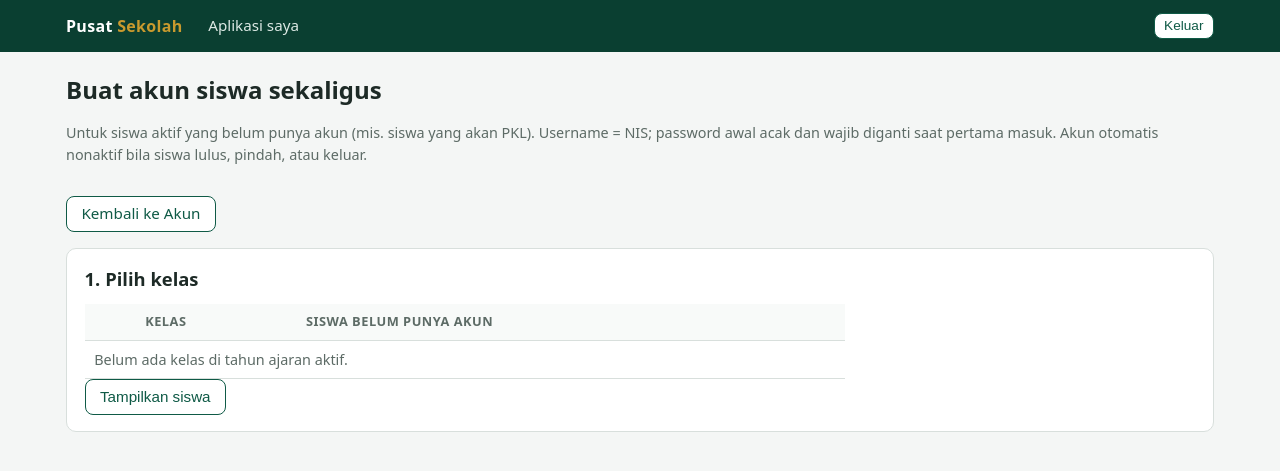
After one commit to andieawan/pusat-sekolah, a Laravel app: template resources/views/admin/akun/siswa-massal.blade.php in a window 1280 px wide. The commit adds this page. Shown: the top 471 px of the page. Run offline with Laravel 12, Linux system fonts and the light colour scheme; the template is opened without the code that fills it, so the values that code supplies are empty.

Commit message:
Akun siswa sekaligus per kelas: username NIS (bisa diubah), password awal acak dicetak per kelas, peran awal (PKL: siswa), wajib ganti password
Co-Authored-By: Claude Opus 5.5 <noreply@anthropic.com>
Claude-Session: https://claude.ai/code/session_01TMntm51fS7ehdqzi5HY4Dr

```diff
--- a/resources/views/admin/akun/index.blade.php
+++ b/resources/views/admin/akun/index.blade.php
@@ -10,6 +10,7 @@
         </div>
         <div class="aksi">
             <a class="tombol sekunder" href="{{ route('admin.akun.massal') }}">Buat akun guru &amp; staf sekaligus</a>
+            <a class="tombol sekunder" href="{{ route('admin.akun.siswa') }}">Buat akun siswa sekaligus</a>
             <a class="tombol" href="{{ route('admin.akun.create') }}">+ Tambah akun</a>
         </div>
     </div>
--- /dev/null
+++ b/resources/views/admin/akun/siswa-massal.blade.php
@@ -0,0 +1,112 @@
+@extends('layouts.app')
+
+@section('judul', 'Akun siswa')
+
+@section('isi')
+    <div class="kepala">
+        <div>
+            <h1>Buat akun siswa sekaligus</h1>
+            <p class="samar">Untuk siswa aktif yang belum punya akun (mis. siswa yang akan PKL). Username = NIS; password awal acak dan wajib
+                diganti saat pertama masuk. Akun otomatis nonaktif bila siswa lulus, pindah, atau keluar.</p>
+        </div>
+        <a class="tombol sekunder" href="{{ route('admin.akun.index') }}">Kembali ke Akun</a>
+    </div>
+
+    @if (is_array($hasil) && $hasil)
+        <div class="kartu cetak-saja">
+            <h2>Akun siswa baru — {{ config('app.name') }}</h2>
+            <p class="samar">Masuk di {{ url('/login') }} lalu ganti password. Daftar ini hanya tampil sekali.</p>
+            @foreach (collect($hasil)->groupBy('kelas') as $namaKelas => $baris)
+                <h3 style="margin:14px 0 6px">Kelas {{ $namaKelas ?: '-' }}</h3>
+                <div class="gulir">
+                    <table class="tabel">
+                        <thead><tr><th>NIS</th><th>Nama</th><th>Username</th><th>Password awal</th></tr></thead>
+                        <tbody>
+                        @foreach ($baris as $h)
+                            <tr><td class="mono">{{ $h['nis'] }}</td><td>{{ $h['nama'] }}</td><td class="mono">{{ $h['username'] }}</td><td class="mono"><strong>{{ $h['password'] }}</strong></td></tr>
+                        @endforeach
+                        </tbody>
+                    </table>
+                </div>
+            @endforeach
+            <div class="aksi"><button type="button" class="tombol" data-aksi="cetak">Cetak daftar</button></div>
+        </div>
+    @endif
+
+    <div class="kartu">
+        <h2>1. Pilih kelas</h2>
+        <form class="form" method="get" action="{{ route('admin.akun.siswa') }}">
+            <div class="gulir">
+                <table class="tabel">
+                    <thead><tr><th></th><th>Kelas</th><th>Siswa belum punya akun</th></tr></thead>
+                    <tbody>
+                    @forelse ($kelas as $k)
+                        <tr>
+                            <td><input type="checkbox" name="kelas[]" value="{{ $k->id }}" @checked(in_array($k->id, $dipilih, true)) @disabled($k->tanpa_akun === 0) aria-label="Pilih {{ $k->nama }}"></td>
+                            <td>{{ $k->nama }}</td>
+                            <td>{{ $k->tanpa_akun ?: '— semua sudah punya akun' }}</td>
+                        </tr>
+                    @empty
+                        <tr><td colspan="3" class="samar">Belum ada kelas di tahun ajaran aktif.</td></tr>
+                    @endforelse
+                    </tbody>
+                </table>
+            </div>
+            <div class="aksi"><button class="tombol sekunder" type="submit">Tampilkan siswa</button></div>
+        </form>
+    </div>
+
+    @if ($siswa->isNotEmpty())
+        <form method="post" action="{{ route('admin.akun.siswa.buat') }}" data-konfirmasi="Buat akun untuk siswa yang dicentang?">
+            @csrf
+            <div class="kartu">
+                <h2>2. Siswa ({{ $siswa->count() }})</h2>
+                <div class="gulir">
+                    <table class="tabel">
+                        <thead><tr><th></th><th>Kelas</th><th>NIS</th><th>Nama</th><th>Username</th></tr></thead>
+                        <tbody>
+                        @foreach ($siswa as $s)
+                            <tr>
+                                <td><input type="checkbox" name="siswa[]" value="{{ $s->id }}" checked aria-label="Buat akun {{ $s->nama }}"></td>
+                                <td>{{ $s->kelas?->nama }}</td>
+                                <td class="mono">{{ $s->nis }}</td>
+                                <td>{{ $s->nama }}</td>
+                                <td><input class="mono" type="text" name="username[{{ $s->id }}]" value="{{ old('username.'.$s->id, $usulan[$s->id]) }}" maxlength="60" pattern="[A-Za-z0-9._\-]{3,60}" aria-label="Username {{ $s->nama }}" style="max-width:200px"></td>
+                            </tr>
+                        @endforeach
+                        </tbody>
+                    </table>
+                </div>
+            </div>
+
+            <div class="kartu">
+                <h2>3. Peran awal di tiap aplikasi</h2>
+                <div class="gulir">
+                    <table class="tabel">
+                        <thead><tr><th>Aplikasi</th><th>Peran siswa</th></tr></thead>
+                        <tbody>
+                        @foreach ($aplikasi as $a)
+                            @php($pilih = old('peran.'.$a->id, $bawaan[$a->kode] ?? ''))
+                            <tr>
+                                <td><strong>{{ $a->nama }}</strong> <span class="samar">{{ $a->kode }}</span></td>
+                                <td>
+                                    <select name="peran[{{ $a->id }}]" aria-label="Peran siswa di {{ $a->nama }}">
+                                        <option value="">— tanpa peran —</option>
+                                        @foreach ($a->peran_tersedia ?? [] as $r)
+                                            <option value="{{ $r }}" @selected($pilih === $r)>{{ $r }}</option>
+                                        @endforeach
+                                    </select>
+                                </td>
+                            </tr>
+                        @endforeach
+                        </tbody>
+                    </table>
+                </div>
+            </div>
+
+            <div class="aksi"><button class="tombol" type="submit">Buat akun siswa</button></div>
+        </form>
+    @elseif ($dipilih)
+        <div class="kartu"><p class="samar">Semua siswa aktif di kelas terpilih sudah punya akun.</p></div>
+    @endif
+@endsection
--- a/routes/web.php
+++ b/routes/web.php
@@ -7,6 +7,7 @@ use App\Http\Controllers\Admin\DashboardController;
 use App\Http\Controllers\Admin\ImporController;
 use App\Http\Controllers\Admin\MasterController;
 use App\Http\Controllers\Admin\AkunMassalController;
+use App\Http\Controllers\Admin\AkunSiswaMassalController;
 use App\Http\Controllers\Admin\KenaikanController;
 use App\Http\Controllers\Admin\ProfilSekolahController;
 use App\Http\Controllers\Admin\SambunganController;
@@ -62,6 +63,8 @@ Route::middleware(['auth', 'akun.aktif', 'ganti.password'])->group(function () {
 
         Route::get('akun/massal', [AkunMassalController::class, 'form'])->name('akun.massal');
         Route::post('akun/massal', [AkunMassalController::class, 'buat'])->name('akun.massal.buat');
+        Route::get('akun/siswa', [AkunSiswaMassalController::class, 'form'])->name('akun.siswa');
+        Route::post('akun/siswa', [AkunSiswaMassalController::class, 'buat'])->name('akun.siswa.buat');
         Route::resource('akun', AkunController::class)->except('show')->parameters(['akun' => 'akun']);
 
         Route::resource('aplikasi', AplikasiController::class)->except('show')->parameters(['aplikasi' => 'aplikasi']);
```
Also changed, not shown: app/Http/Controllers/Admin/AkunSiswaMassalController.php (added, +51 -0 lines), app/Services/AkunMassal.php (+10 -4 lines), app/Services/AkunSiswaMassal.php (added, +79 -0 lines), tests/Feature/AkunSiswaMassalTest.php (added, +39 -0 lines).
